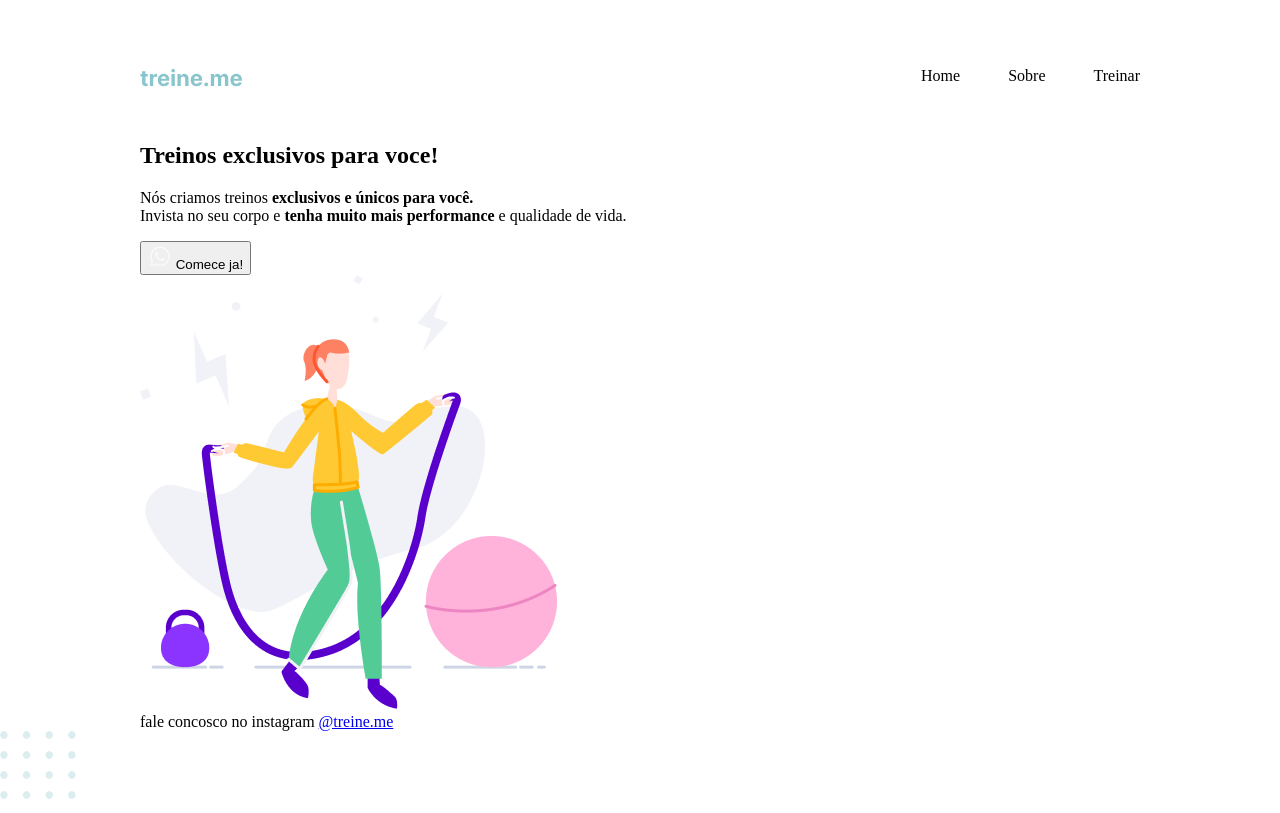
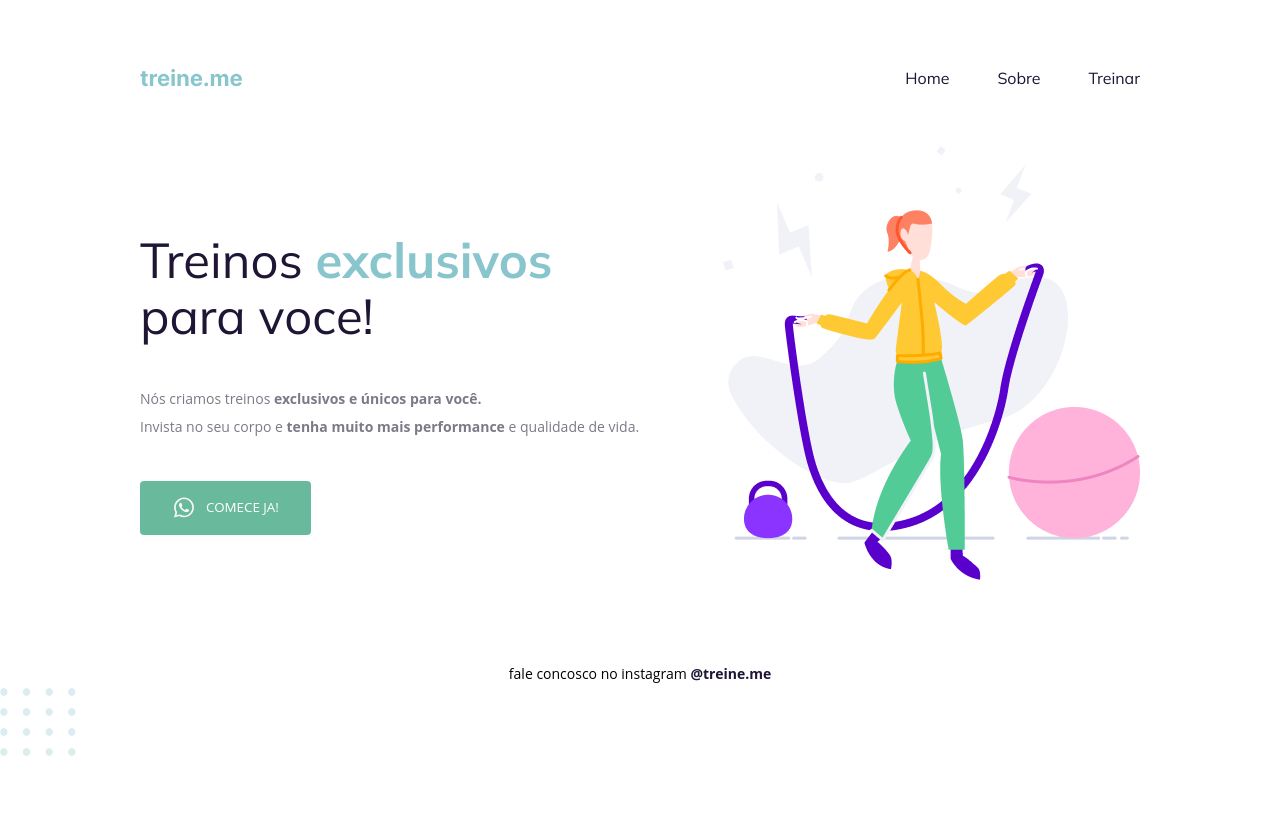
Before and after one commit to luprime/segundo-projeto-explorer, a plain HTML site: page index.html in a window 1280 px wide. Drawn offline with Linux system fonts and the light colour scheme.

Commit message:
more styles add

```diff
--- a/index.html
+++ b/index.html
@@ -1,33 +1,42 @@
 <!DOCTYPE html>
 <html lang="pt-br">
 <head>
+    <link rel="preconnect" href="https://fonts.googleapis.com">
+    <link rel="preconnect" href="https://fonts.gstatic.com" crossorigin>
+
+
     <meta charset="UTF-8">
     <meta http-equiv="X-UA-Compatible" content="IE=edge">
     <meta name="viewport" content="width=device-width, initial-scale=1.0">
     <title>Treine me</title>
+
+    <link href="https://fonts.googleapis.com/css2?family=Mulish:wght@400;700&display=swap" rel="stylesheet">
 
     <link rel="stylesheet" href="style.css">
 </head>
 <body>
 
     <div class="page">
-        <header>
-            <img src="images/logo.svg" alt="Logo Treine.me">
+
+
 
             <nav>
+                <a id="logo" href="#">
+                    <img src="images/logo.svg" alt="Logo Treine.me">
+                </a>
+
                 <ul>
-                    <li>Home</li>
-                    <li>Sobre</li>
-                    <li>Treinar</li>
+                    <li><a href="#">Home</a></li>
+                    <li><a href="#">Sobre</a></li>
+                    <li><a href="#">Treinar</a></li>
                 </ul>
             </nav>
 
-        </header>
 
         <main>
 
             <section class="text">
-                <h1>Treinos exclusivos para voce!</h1>
+                <h1>Treinos <span>exclusivos</span> para voce!</h1>
 
                 <p>Nós criamos treinos <strong>exclusivos e únicos para você.</strong><br/>
                     Invista no seu corpo e <strong>tenha muito mais performance</strong> e qualidade de vida.</p>
--- a/style.css
+++ b/style.css
@@ -1,5 +1,8 @@
 body {
     margin: 0;
+
+    font-family: 'Open Sans', sans-serif;
+
 }
 
 .page {
@@ -7,12 +10,14 @@ body {
     margin: 65px auto 0;
 }
 
-header{
+nav{
     display: flex;
     justify-content: space-between;
     align-items: center;
 
     margin-bottom: 55px;
+
+    font-family: 'Mulish', sans-serif;
 }
 
 ul{
@@ -21,4 +26,83 @@ ul{
     gap: 48px;
     margin: 0;
     padding: 0;
+
 }
+
+a{
+    color: #1f1534;
+    text-decoration: none;
+}
+
+ul li a:hover {
+    font-weight: bold;
+}
+
+h1, ul{
+    font-family: 'Mulish', sans-serif;
+}
+
+main {
+    display: flex;
+    align-items: center;
+    justify-content: space-between;
+}
+
+h1 {
+    font-size: 49px;
+    line-height: 56px;
+    color: #1f1534;
+
+    font-weight: normal;
+
+    width: 490px;
+}
+
+h1 span{
+    color: #89c5cc;
+    font-weight: bold;
+}
+
+section p {
+    font-size: 14px;
+    line-height: 28px;
+    color: #7d7987;
+
+    margin: 40px 0;
+}
+
+button{
+    color: white;
+    text-transform: uppercase;
+    font-family: 'Open Sans', sans-serif;
+
+    display: flex;
+    align-items: center;
+    justify-content: center;
+    gap: 10px;
+
+    background: #69b99d;
+    border: 0;
+    padding: 14px 32px 15px;
+
+    border-radius: 4px;
+
+    cursor: pointer;
+}
+
+button:hover {
+    background: #4ea788;
+}
+
+footer {
+    font-size: 14px;
+    line-height: 28px;
+
+    text-align: center;
+
+    margin-top: 80px;
+}
+
+footer a {
+    font-weight: bold;
+}
```
